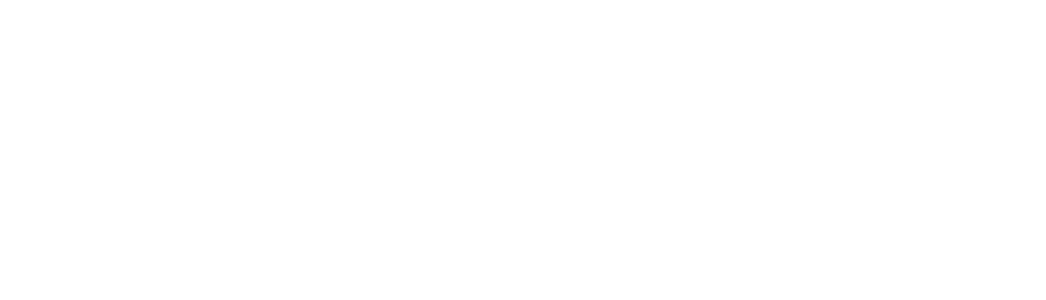
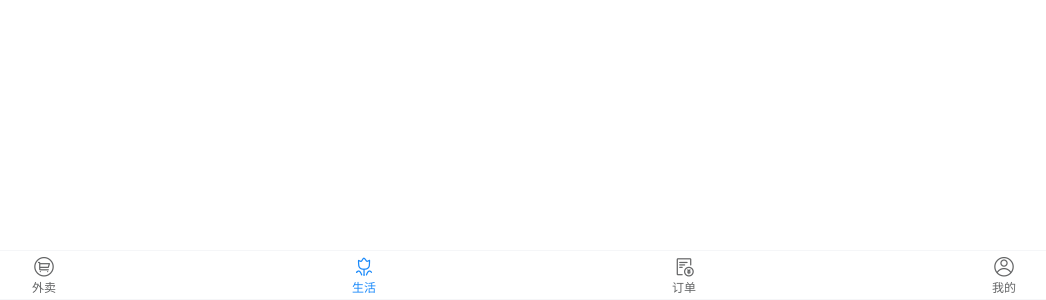
Before and after one commit to lixia9/lxl, a Vue app in the folder ljj/: page /#/life in a window 1280 px wide. Shown: the part 500-800 px from the top of the page, without its empty margins (116-1162 px from the left). Built offline with nearby package versions, Linux system fonts and the light colour scheme.

Commit message:
底部组件优化

```diff
--- a/ljj/src/components/Home.vue
+++ b/ljj/src/components/Home.vue
@@ -137,7 +137,10 @@
                 </div>
             </van-tab>
       </van-tabs>
-      <van-footer></van-footer>
+      <div class="footer">
+          <van-footer></van-footer>
+      </div>
+
   </div>
 </template>
 
@@ -145,7 +148,7 @@
 import Footer from '../components/footer.vue';
 
 export default {
-  name: 'Home',
+  name: 'home',
   data () {
     return {
         location: '上海浦东新区',
@@ -361,4 +364,10 @@
         background-color: #f7f8fa;
         text-align: center;
     }
+    .footer{
+        position: fixed;
+        z-index: 300;
+        bottom: 0;
+        width: 100%;
+    }
 </style>
--- /dev/null
+++ b/ljj/src/components/Life.vue
@@ -0,0 +1,23 @@
+<template>
+    <div class="container">
+        <div class="footer">
+          <van-footer></van-footer>
+        </div>
+    </div>
+</template>
+
+<script>
+import Footer from '../components/footer.vue';
+
+export default {
+    name: 'life',
+    data () {
+        return {
+
+        }
+    },
+    components: {
+      'van-footer':Footer,
+    },
+}
+</script>
--- /dev/null
+++ b/ljj/src/components/Mime.vue
@@ -0,0 +1,23 @@
+<template>
+    <div class="container">
+        <div class="footer">
+          <van-footer></van-footer>
+        </div>
+    </div>
+</template>
+
+<script>
+import Footer from '../components/footer.vue';
+
+export default {
+    name: 'mime',
+    data () {
+        return {
+
+        }
+    },
+    components: {
+      'van-footer':Footer,
+    },
+}
+</script>
--- /dev/null
+++ b/ljj/src/components/Orders.vue
@@ -0,0 +1,23 @@
+<template>
+    <div class="container">
+        <div class="footer">
+          <van-footer></van-footer>
+        </div>
+    </div>
+</template>
+
+<script>
+import Footer from '../components/footer.vue';
+
+export default {
+    name: 'orders',
+    data () {
+        return {
+
+        }
+    },
+    components: {
+      'van-footer':Footer,
+    },
+}
+</script>
--- a/ljj/src/components/footer.vue
+++ b/ljj/src/components/footer.vue
@@ -1,13 +1,12 @@
 <template>
-  <div class="footer">
-      <van-tabbar >
-          <van-tabbar-item icon="cart-circle-o">外卖</van-tabbar-item>
-          <van-tabbar-item icon="flower-o" >生活</van-tabbar-item>
-          <van-tabbar-item icon="balance-list-o">订单</van-tabbar-item>
-          <van-tabbar-item icon="user-circle-o">我的</van-tabbar-item>
-      </van-tabbar>
-  </div>
-
+  <van-tabbar v-model="active">
+    <!-- 变量控制 -->
+    <div class="tabStyle" v-for="(tab,index) in tabs" :key="index">
+      <van-tabbar-item :icon="tab.icon" @click="changePage(index, tab.name)">
+        <span :class="currentIndex == index ? active:''">{{tab.title}}</span>
+      </van-tabbar-item>
+    </div>
+  </van-tabbar>
 </template>
 
 <script>
@@ -15,16 +14,52 @@
   name: 'Footer',
   data () {
     return {
-
+      currentIndex: 0,
+      active: 0,
+      tabs: [
+        {
+          name: "home",
+          title: "外卖",
+          icon: "cart-circle-o"
+        },{
+          name: "life",
+          title: "生活",
+          icon: "flower-o"
+        },{
+          name: "orders",
+          title: "订单",
+          icon: "balance-list-o"
+        },{
+          name: "mime",
+          title: "我的",
+          icon: "user-circle-o"
+        }
+      ],
+    }
+  },
+  mounted(){
+    this.changeActive();
+  },
+  methods: {
+    changePage(index, name){
+      this.currentIndex = index;
+      this.$router.push({name: name});
+    },
+    changeActive(){
+      // 根据地址栏 切换状态
+      const href = location.href.split('#/')[1];
+      for(let i = 0; i < this.tabs.length; i++){
+        if(href == this.tabs[i].name){
+          this.active = i;
+        }
+      }
     }
   }
 }
 </script>
 <style  scoped>
-    .footer{
-        position: fixed;
-        z-index: 300;
-        bottom: 0;
-        width: 100%;
+    .tabStyle{
+      width: 100%;
+      display: flex;
     }
 </style>
--- a/ljj/src/router/index.js
+++ b/ljj/src/router/index.js
@@ -2,6 +2,9 @@
 import Router from 'vue-router'
 // import HelloWorld from '@/components/HelloWorld'
 import Home from '@/components/Home'
+import Life from '@/components/Life'
+import Orders from '@/components/Orders'
+import Mime from '@/components/Mime'
 
 Vue.use(Router)
 
@@ -14,8 +17,20 @@
     // },
     {
       path: '/',
-      name: 'Home',
+      name: 'home',
       component: Home
+    },{
+      path: '/life',
+      name: 'life',
+      component: Life
+    },{
+      path: '/orders',
+      name: 'orders',
+      component: Orders
+    },{
+      path: '/mime',
+      name: 'mime',
+      component: Mime
     }
   ]
 })
```
